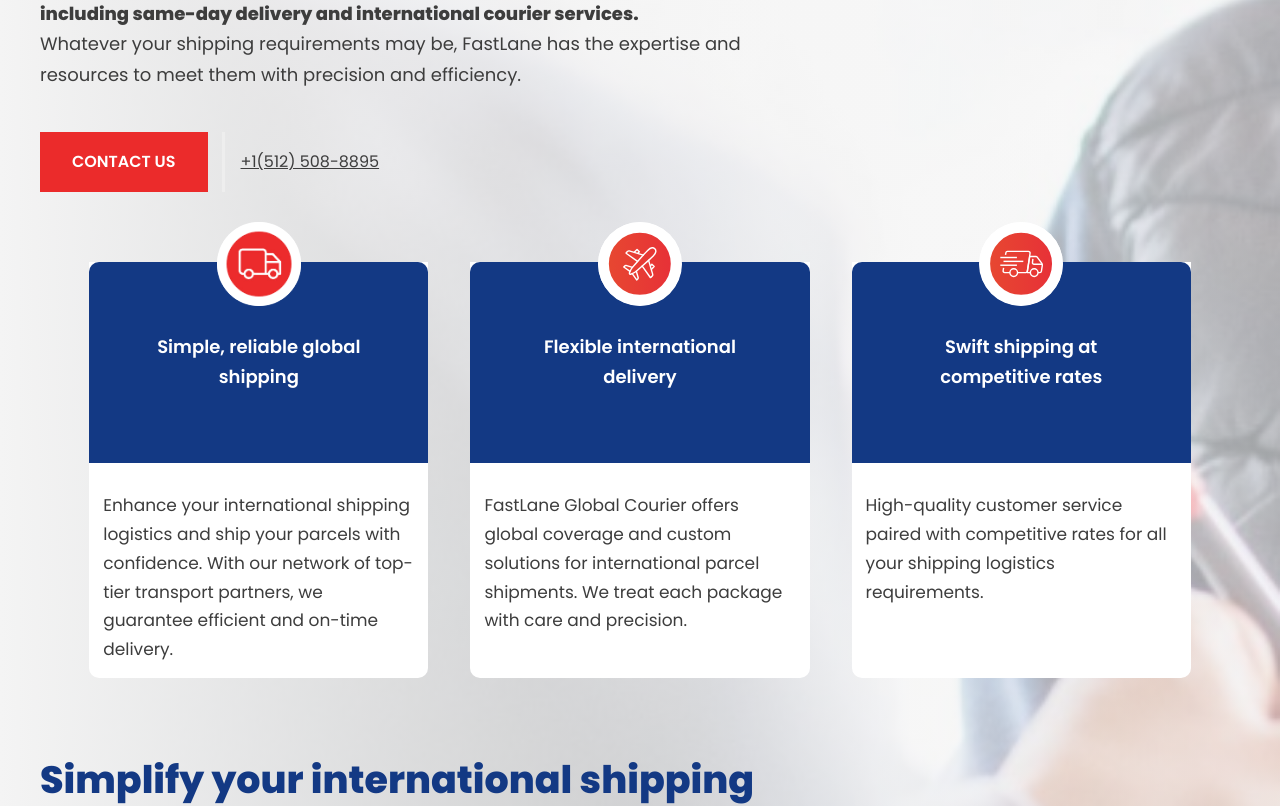
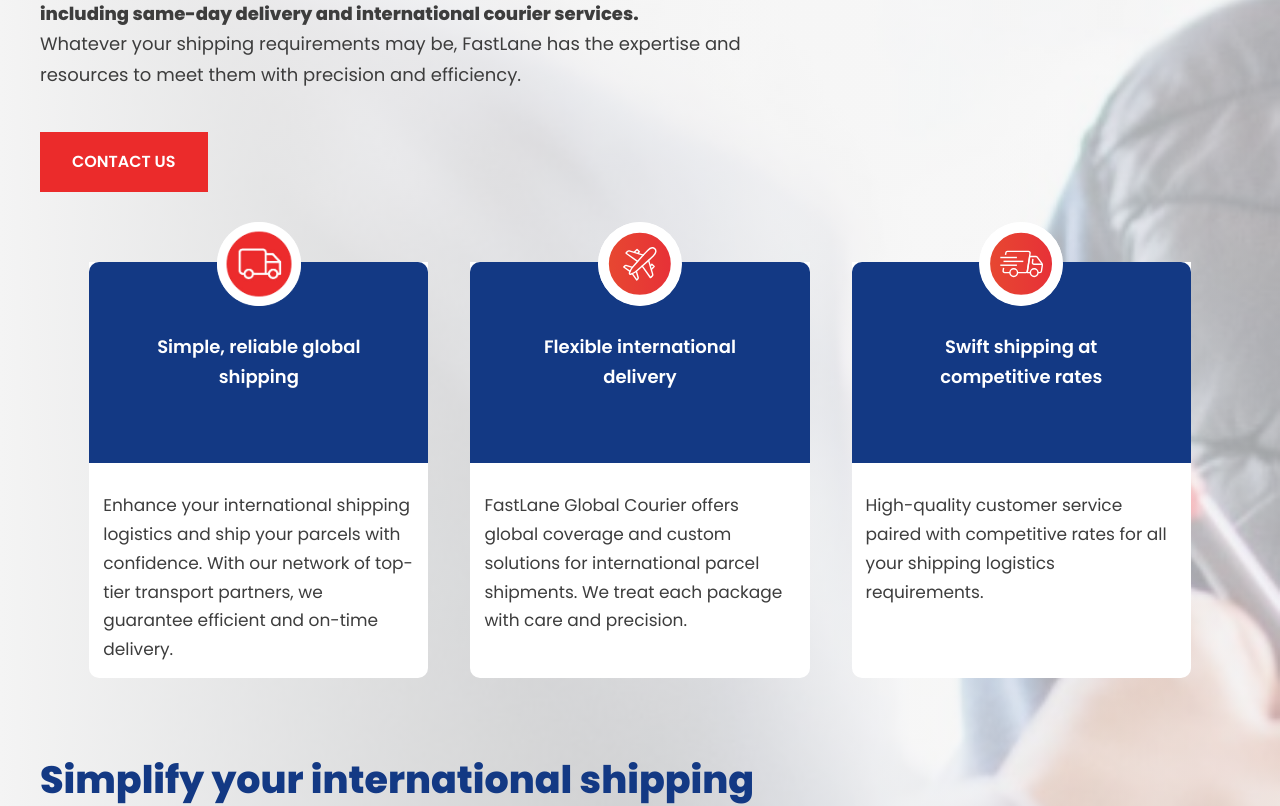
Before and after one commit to Wrench200/tracking, a Next.js app: page /warehouse in a window 1280 px wide. Shown: the part 2860-3666 px from the top of the page. Built offline with nearby package versions, Linux system fonts and the light colour scheme.

Commit message:
overview

```diff
--- a/src/app/about/page.jsx
+++ b/src/app/about/page.jsx
@@ -199,7 +199,7 @@
               <button onClick={() => navigate.push("/contact")}>
                 CONTACT US TODAY
               </button>
-              <Link href={whatsappLink}>{"+1(512) 508-8895"}</Link>
+              {/*<Link href={whatsappLink}>{"+1(512) 508-8895"}</Link>*/}
             </div>
           </div>
         </section>
--- a/src/app/logistics/page.jsx
+++ b/src/app/logistics/page.jsx
@@ -7,6 +7,7 @@
 import "aos/dist/aos.css";
 import style from "./page.module.css";
 import Link from "next/link";
+import { useRouter } from "next/navigation";
 
 function Page() {
   const navigate = useRouter();
@@ -18,14 +19,14 @@
   }, []);
 
   const phoneNumber = "+15125088895"; // Replace with your WhatsApp number
-  const preFilledMessage =
-    "Hello! I need assistance with tracking my shipment.Thank you!";
+  // const preFilledMessage =
+  //   "Hello! I need assistance with tracking my shipment.Thank you!";
 
-  // URL encode the message
-  const encodedMessage = encodeURIComponent(preFilledMessage);
+  // // URL encode the message
+  // const encodedMessage = encodeURIComponent(preFilledMessage);
 
-  // Create the WhatsApp link
-  const whatsappLink = `https://wa.me/${phoneNumber}?text=${encodedMessage}`;
+  // // Create the WhatsApp link
+  // const whatsappLink = `https://wa.me/${phoneNumber}?text=${encodedMessage}`;
 
   return (
     <>
@@ -232,7 +233,7 @@
                 <button onClick={() => navigate.push("/contact")}>
                   CONTACT US
                 </button>
-                <Link href={whatsappLink}>{"+1(512) 508-8895"}</Link>
+                {/*<Link href={whatsappLink}>{"+1(512) 508-8895"}</Link>*/}
               </div>
             </div>
           </div>
--- a/src/app/warehouse/page.jsx
+++ b/src/app/warehouse/page.jsx
@@ -19,15 +19,15 @@
     });
   }, []);
 
-  const phoneNumber = "+15125088895"; // Replace with your WhatsApp number
-  const preFilledMessage =
-    "Hello! I need assistance with tracking my shipment.Thank you!";
+  // const phoneNumber = "+15125088895"; // Replace with your WhatsApp number
+  // const preFilledMessage =
+  //   "Hello! I need assistance with tracking my shipment.Thank you!";
 
-  // URL encode the message
-  const encodedMessage = encodeURIComponent(preFilledMessage);
+  // // URL encode the message
+  // const encodedMessage = encodeURIComponent(preFilledMessage);
 
-  // Create the WhatsApp link
-  const whatsappLink = `https://wa.me/${phoneNumber}?text=${encodedMessage}`;
+  // // Create the WhatsApp link
+  // const whatsappLink = `https://wa.me/${phoneNumber}?text=${encodedMessage}`;
 
   return (
     <>
@@ -168,7 +168,7 @@
                 <button onClick={() => navigate.push("/contact")}>
                   CONTACT US
                 </button>
-                <Link href={whatsappLink}>{"+1(512) 508-8895"}</Link>
+                {/*<Link href={whatsappLink}>{"+1(512) 508-8895"}</Link>*/}
               </div>
             </div>
           </div>
@@ -241,7 +241,7 @@
                 <button onClick={() => navigate.push("/contact")}>
                   CONTACT US
                 </button>
-                <Link href={whatsappLink}>{"+1(512) 508-8895"}</Link>
+                {/*<Link href={whatsappLink}>{"+1(512) 508-8895"}</Link>*/}
               </div>
             </div>
           </div>
--- a/src/components/Content/Content.jsx
+++ b/src/components/Content/Content.jsx
@@ -170,14 +170,14 @@
   }, [handleNext]);
 
   const phoneNumber = "+15125088895"; // Replace with your WhatsApp number
-  const preFilledMessage =
-    "Hello! I need assistance with tracking my shipment.Thank you!";
+  // const preFilledMessage =
+  //   "Hello! I need assistance with tracking my shipment.Thank you!";
 
-  // URL encode the message
-  const encodedMessage = encodeURIComponent(preFilledMessage);
+  // // URL encode the message
+  // const encodedMessage = encodeURIComponent(preFilledMessage);
 
-  // Create the WhatsApp link
-  const whatsappLink = `https://wa.me/${phoneNumber}?text=${encodedMessage}`;
+  // // Create the WhatsApp link
+  // const whatsappLink = `https://wa.me/${phoneNumber}?text=${encodedMessage}`;
 
   return (
     <>
--- a/src/components/Footer/Footer.jsx
+++ b/src/components/Footer/Footer.jsx
@@ -10,16 +10,15 @@
   const navigate = useRouter();
 
   const phoneNumber = "+15125088895"; // Replace with your WhatsApp number
-  const preFilledMessage =
-    "Hello! I need assistance with tracking my shipment.Thank you!";
+  // const preFilledMessage =
+  //   "Hello! I need assistance with tracking my shipment.Thank you!";
 
-  // URL encode the message
-  const encodedMessage = encodeURIComponent(preFilledMessage);
+  // // URL encode the message
+  // const encodedMessage = encodeURIComponent(preFilledMessage);
 
-  // Create the WhatsApp link
-  const whatsappLink = `https://wa.me/${phoneNumber}?text=${encodedMessage}`;
+  // // Create the WhatsApp link
+  // const whatsappLink = `https://wa.me/${phoneNumber}?text=${encodedMessage}`;
 
-  console.log(whatsappLink);
   return (
     <>
       <div className={style.serve}>
@@ -82,7 +81,7 @@
                   </p>
 
                   <ul class="wrapper">
-                    <Link href={whatsappLink} class="icon instagram">
+                    <Link href={""} class="icon instagram">
                       <span class="tooltip">Whatsapp</span>
                       <i
                         style={{
```
